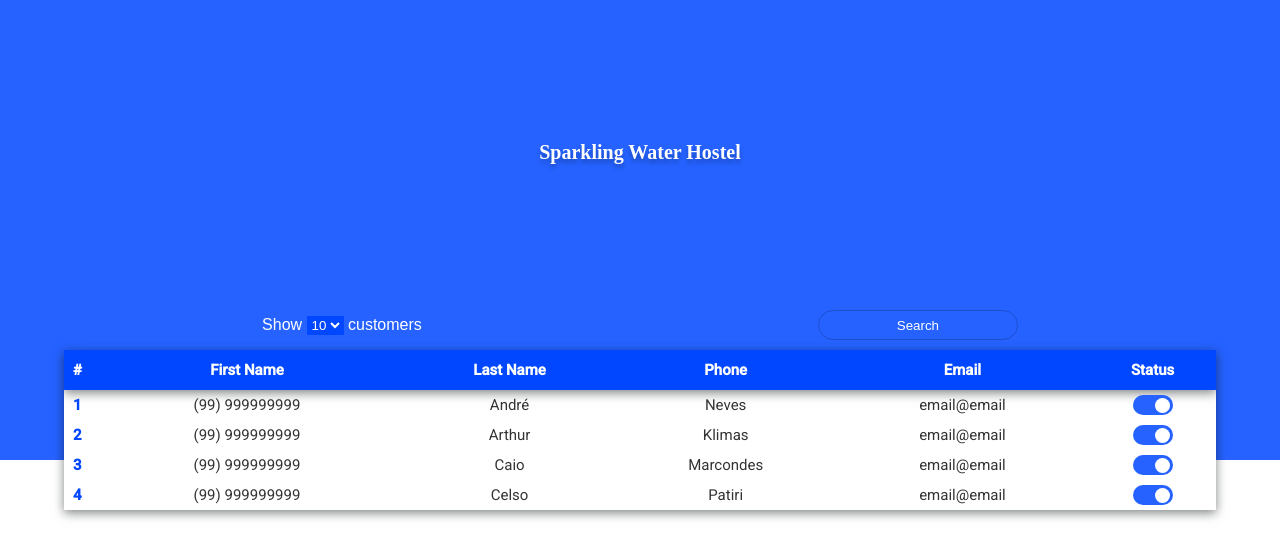
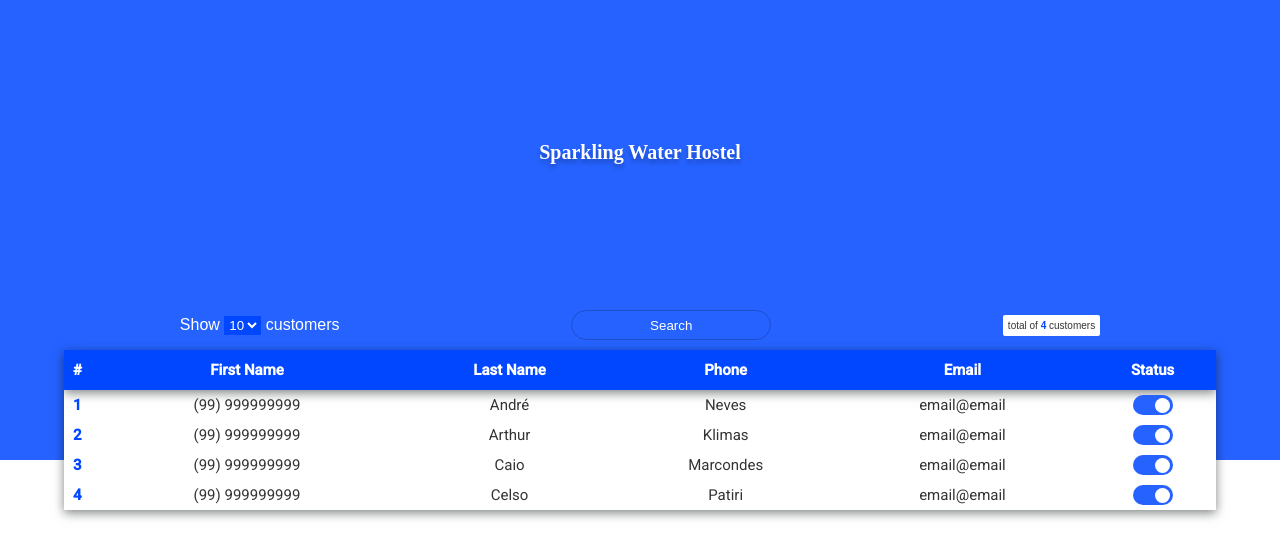
Before and after one commit to celsobenedetti/hostel-app-gcva, a plain HTML site: page frontend/src/main/webapp/pages/ListCustomers/index.html in a window 1280 px wide. Shown: the part 100-658 px from the top of the page. Drawn offline with nearby package versions, Linux system fonts and the light colour scheme.

Commit message:
Show total customers

```diff
--- a/frontend/src/main/webapp/pages/ListCustomers/customer.css
+++ b/frontend/src/main/webapp/pages/ListCustomers/customer.css
@@ -15,7 +15,7 @@ section * {
   min-width: 500px;
   display: flex;
   align-items: center;
-  justify-content:space-between;
+  justify-content: space-between;
   margin: 10px auto;
   color: white;
   font-family: 'Poppins', sans-serif;
@@ -51,6 +51,20 @@ section * {
 
 }
 
+#total-customers {
+  font-size: 10px;
+  font-weight: lighter;
+  color: rgba(0, 0, 0, 0.8) !important;
+  background: white;
+  padding: 5px;
+  border-radius: 2px;
+}
+
+#total-customers span {
+  font-size: 10px;
+  font-weight: bold;
+  color: #0047FF !important;
+}
 .more-button {
   background: #0047FF;
   border: none;
--- a/frontend/src/main/webapp/pages/ListCustomers/index.html
+++ b/frontend/src/main/webapp/pages/ListCustomers/index.html
@@ -57,6 +57,10 @@
         <div id="search">
           <input type="text" name="" value="" placeholder="Search">
         </div>
+
+        <div id="total-customers">
+          total of <span id="total-customers-value">0</span> customers
+        </div>
       </div>
       <table id="customers" cellspacing="0" cellpadding="0">
         <thead>
--- a/frontend/src/main/webapp/pages/ListCustomers/script.js
+++ b/frontend/src/main/webapp/pages/ListCustomers/script.js
@@ -34,6 +34,10 @@ function showListCustomers(data) {
 
 }
 
+function showTotalCustomers(n) {
+  var totalCustomers = document.querySelector('#total-customers-value')
+  totalCustomers.innerText = n
+}
 
 async function init(){
   // dados que vão vir de uma requisição
@@ -81,4 +85,5 @@ async function init(){
       }
     ]
   showListCustomers(customers)
+  showTotalCustomers(customers.length)
 }
```
